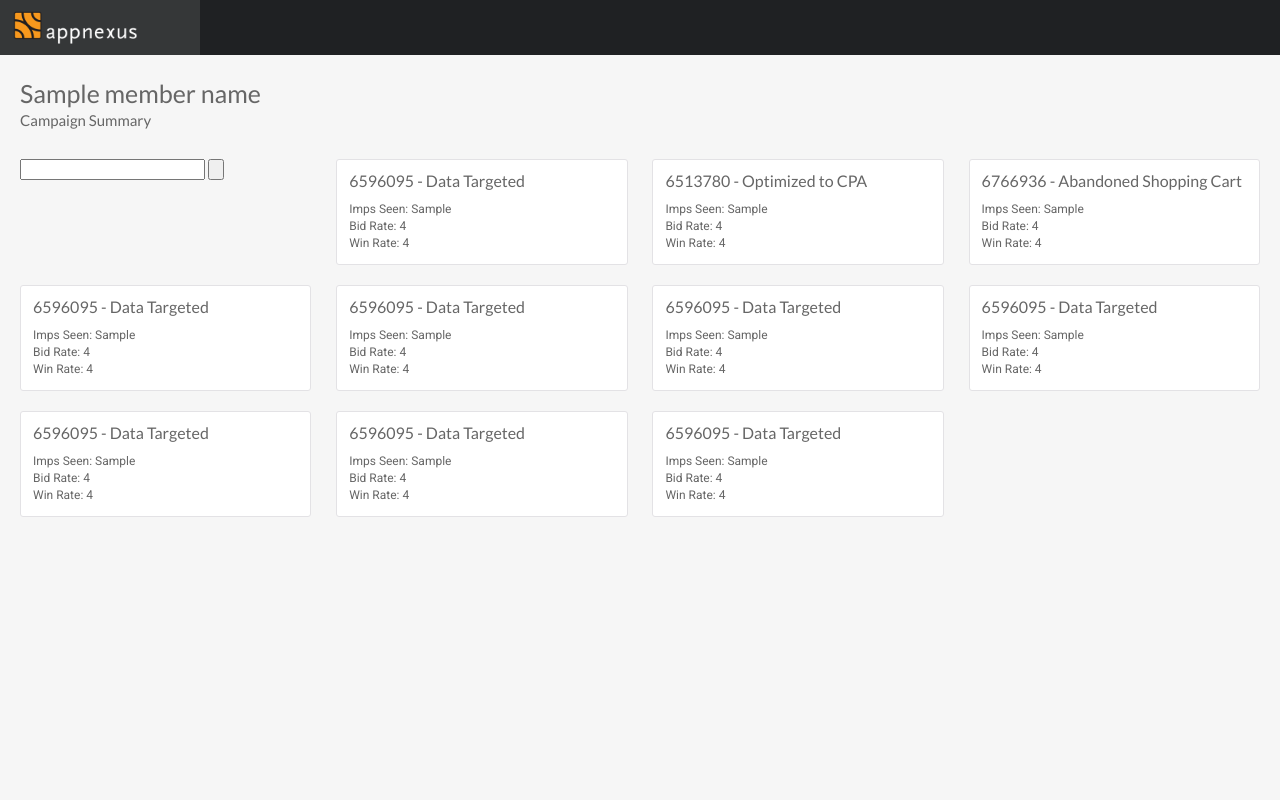
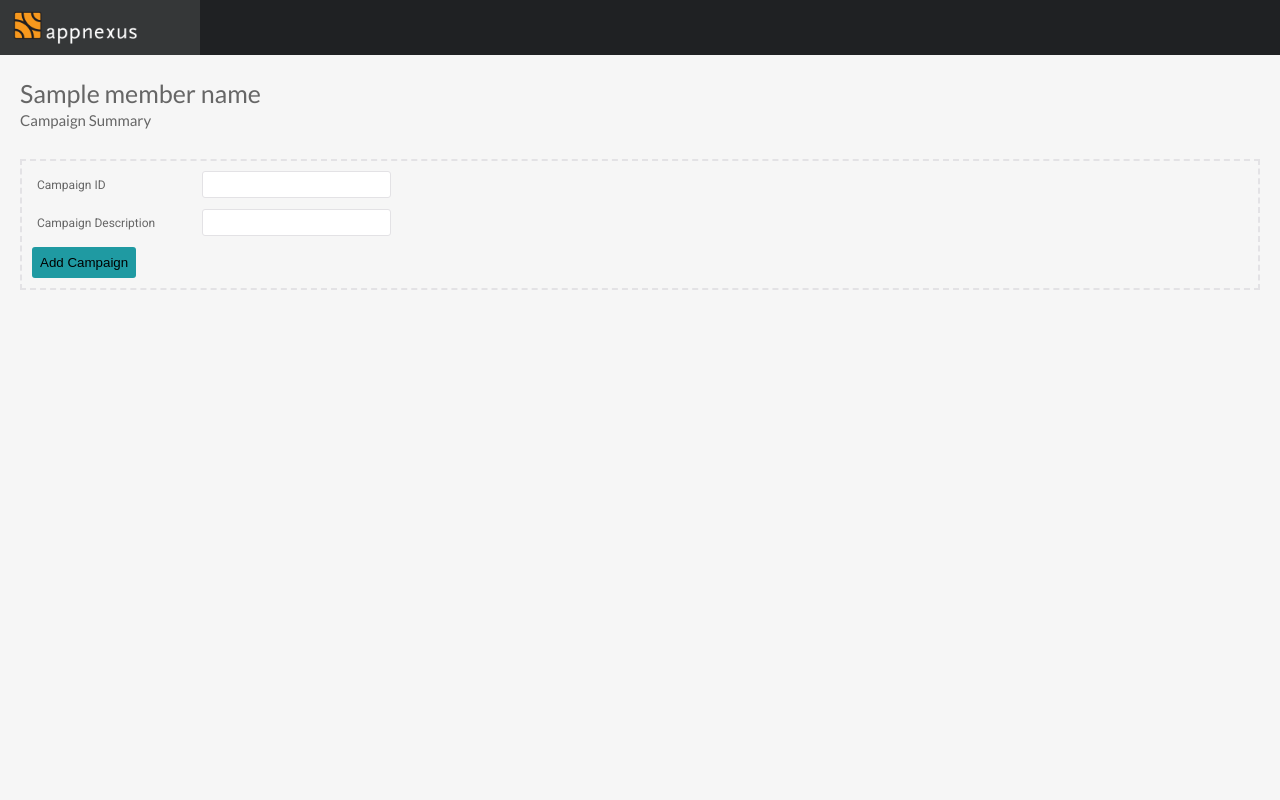
Before and after one commit to RaymondDu/bidder-data-visualization, a Flask app: template app/templates/index_landing.html in a window 1280 px wide. Run offline with Flask 2, Linux system fonts and the light colour scheme; the template is opened without the code that fills it: most values are stand-ins (such as "Sample title", 1, 10 or a date in 2020); parts of the project's set-up code (start-up, migrations or seed data) failed here and were passed over; some libraries are stand-ins or nearby versions.

Commit message:
urim changes 1/27/15 homepage

```diff
--- a/app/run.py
+++ b/app/run.py
@@ -11,7 +11,10 @@
 #when you hit '/' run this function
 def index():
 
-	return render_template('index_landing.html', MemberName="AT&T")
+	campaignlist = [{"id":6596095,"name":"Data Targeted"},{"id":6513780,"name":"Optimized to CPA"},{"id":6766936,"name":"Abandoned Shopping Cart"},{"id":6513786,"name":"Prospecting"}]
+
+	return render_template('index_landing.html', MemberName="AT&T",
+		CampaignList = campaignlist)
 
 @app.route('/campaigns/<campaign_id>')
 
--- a/app/static/css/style.css
+++ b/app/static/css/style.css
@@ -133,6 +133,34 @@
   display: block;
   margin-top: 10px;
 }
+body #content main #add_campaign_form {
+  margin-bottom: 40px;
+  border: 2px dashed #e3e2e5;
+  padding-bottom: 10px;
+  padding-left: 10px;
+}
+body #content main #add_campaign_form label,
+body #content main #add_campaign_form input,
+body #content main #add_campaign_form button {
+  margin-top: 10px;
+  padding: 5px;
+  border-radius: 3px;
+}
+body #content main #add_campaign_form label {
+  display: inline-block;
+  margin-right: 10px;
+  width: 150px;
+}
+body #content main #add_campaign_form input {
+  border: 1px solid #e3e2e5;
+}
+body #content main #add_campaign_form button {
+  display: block;
+  background: #1f9aa2;
+  border: none;
+  padding: 8px;
+  border-radius: 3px;
+}
 body #content main #homepage .container {
   *zoom: 1;
   float: left;
@@ -238,4 +266,6 @@
 }
 .homepage_nav {
   background: transparent !important;
+  min-height: 0px !important;
+  height: 55px !important;
 }
--- a/app/static/css/stylus/style.styl
+++ b/app/static/css/stylus/style.styl
@@ -107,6 +107,27 @@
 				display block
 				margin-top 10px
 			padding 0px 20px
+			#add_campaign_form
+				margin-bottom 40px
+				border 2px dashed #e3e2e5
+				padding-bottom 10px
+				padding-left 10px
+				label, input, button
+					margin-top 10px
+					padding 5px
+					border-radius 3px
+				label
+					display inline-block
+					margin-right 10px
+					width 150px
+				input
+					border 1px solid #e3e2e5
+				button
+					display block
+					background #1F9AA2
+					border none
+					padding 8px
+					border-radius 3px
 			#homepage
 				.container
 					col(1/4, gutter: 2, cycle: 4)
@@ -166,3 +187,5 @@
 
 .homepage_nav
 	background transparent !important
+	min-height 0px !important
+	height 55px !important
--- a/app/static/js/main.js
+++ b/app/static/js/main.js
@@ -16,6 +16,12 @@
 		};
 	});
 
+	function test()
+	{
+		console.log('hello');
+	}
+
+	if (chart) {
 		$('.chart').highcharts({
 			chart: chart,
 			title: title,
@@ -23,6 +29,7 @@
 			yAxis: yAxis,
 			series: series,
 		});
+	};
 
 /*	var campaign_id_list =  [6596095, 6513780, 6766936, 6513786];
 
--- a/app/templates/index_landing.html
+++ b/app/templates/index_landing.html
@@ -16,9 +16,8 @@
         <link rel="stylesheet" href="../static/css/style.css">
 
         <script src="http://ajax.googleapis.com/ajax/libs/jquery/1.8.2/jquery.min.js"></script>
-        <script type="text/javascript">
 
-        </script>
+
         <script src="../static/js/main.js"></script>
     </head>
     <body>
@@ -38,136 +37,29 @@
 
                 <main>
                     <h1>{{ MemberName }}<br><span>Campaign Summary</span></h1>
+
+                    <div id='add_campaign_form'>
+                        <form>
+                            <label>Campaign ID</label><input type='text'><br/>
+                            <label>Campaign Description</label><input type='text'>
+                            <button class="button" type='submit' value='Add Campaign' onclick="test()">Add Campaign</button>
+                        </form>
+                    </div>
                     <div id='homepage'>
-                        <div class='container'>
-                            <form>
-                                <input type='text'>
-                                <input type='submit' value=>
-                            </form>
-                        </div>
-                        <div class='container'>
-                            <a href="/campaigns/6596095" class='campaign' id='total_biddable_imps'>
-                                <h2>6596095 - Data Targeted</h2>
-
-                                <div class='homepage-stats'>
-                                    Imps Seen: {{ ImpsSeen }}<br/>
-                                    Bid Rate: {{ BidRate }}<br/>
-                                    Win Rate: {{ WinRate }}
-                                </div>
-                            </a>
-                        </div>
-                        <div class='container'>
-                            <a href="/campaigns/6513780" class='campaign' id='total_biddable_imps'>
-                                <h2>6513780 - Optimized to CPA</h2>
-
-                                <div class='homepage-stats'>
-                                    Imps Seen: {{ ImpsSeen }}<br/>
-                                    Bid Rate: {{ BidRate }}<br/>
-                                    Win Rate: {{ WinRate }}
-                                </div>
-                            </a>
-                        </div>
-                        <div class='container'>
-                            <a href="/campaigns/6766936" class='campaign' id='total_biddable_imps'>
-                                <h2>6766936 - Abandoned Shopping Cart</h2>
-
-                                <div class='homepage-stats'>
-                                    Imps Seen: {{ ImpsSeen }}<br/>
-                                    Bid Rate: {{ BidRate }}<br/>
-                                    Win Rate: {{ WinRate }}
-                                </div>
-                            </a>
-                        </div>
-                        <div class='container'>
-                            <a href="/campaigns/6596095" class='campaign' id='total_biddable_imps'>
-                                <h2>6596095 - Data Targeted</h2>
-
-                                <div class='homepage-stats'>
-                                    Imps Seen: {{ ImpsSeen }}<br/>
-                                    Bid Rate: {{ BidRate }}<br/>
-                                    Win Rate: {{ WinRate }}
-                                </div>
-                            </a>
-                        </div>
-                        <div class='container'>
-                            <a href="/campaigns/6596095" class='campaign' id='total_biddable_imps'>
-                                <h2>6596095 - Data Targeted</h2>
-
-                                <div class='homepage-stats'>
-                                    Imps Seen: {{ ImpsSeen }}<br/>
-                                    Bid Rate: {{ BidRate }}<br/>
-                                    Win Rate: {{ WinRate }}
-                                </div>
-                            </a>
-                        </div>
-                        <div class='container'>
-                            <a href="/campaigns/6596095" class='campaign' id='total_biddable_imps'>
-                                <h2>6596095 - Data Targeted</h2>
-
-                                <div class='homepage-stats'>
-                                    Imps Seen: {{ ImpsSeen }}<br/>
-                                    Bid Rate: {{ BidRate }}<br/>
-                                    Win Rate: {{ WinRate }}
-                                </div>
-                            </a>
-                        </div>
-                        <div class='container'>
-                            <a href="/campaigns/6596095" class='campaign' id='total_biddable_imps'>
-                                <h2>6596095 - Data Targeted</h2>
-
-                                <div class='homepage-stats'>
-                                    Imps Seen: {{ ImpsSeen }}<br/>
-                                    Bid Rate: {{ BidRate }}<br/>
-                                    Win Rate: {{ WinRate }}
-                                </div>
-                            </a>
-                        </div>
-                        <div class='container'>
-                            <a href="/campaigns/6596095" class='campaign' id='total_biddable_imps'>
-                                <h2>6596095 - Data Targeted</h2>
-
-                                <div class='homepage-stats'>
-                                    Imps Seen: {{ ImpsSeen }}<br/>
-                                    Bid Rate: {{ BidRate }}<br/>
-                                    Win Rate: {{ WinRate }}
-                                </div>
-                            </a>
-                        </div>
-                        <div class='container'>
-                            <a href="/campaigns/6596095" class='campaign' id='total_biddable_imps'>
-                                <h2>6596095 - Data Targeted</h2>
-
-                                <div class='homepage-stats'>
-                                    Imps Seen: {{ ImpsSeen }}<br/>
-                                    Bid Rate: {{ BidRate }}<br/>
-                                    Win Rate: {{ WinRate }}
-                                </div>
-                            </a>
-                        </div>
-                        <div class='container'>
-                            <a href="/campaigns/6596095" class='campaign' id='total_biddable_imps'>
-                                <h2>6596095 - Data Targeted</h2>
-
-                                <div class='homepage-stats'>
-                                    Imps Seen: {{ ImpsSeen }}<br/>
-                                    Bid Rate: {{ BidRate }}<br/>
-                                    Win Rate: {{ WinRate }}
-                                </div>
-                            </a>
-                        </div>
                     </div>
                 </main>
             </section>
 
         <script>
-            var chart_id = {{ chartID|safe }}
-            var series   = {{ series|safe }}
-            var title    = {{ title|safe }}
-            var xAxis    = {{ xAxis|safe }}
-            var yAxis    = {{ yAxis|safe }}
-            var chart    = {{ chart|safe }}
-            var legend   = {{ legend|safe }}
-            var campaignList = {{ CampaignList }}
+            var campaignList = {{ CampaignList|safe }}
+
+            for (x = 0; x < campaignList.length; x++) {
+                campaign_id = campaignList[x]["id"];
+                campaign_name = campaignList[x]["name"];
+                $('#homepage').append("<div class='container'><a href='/campaigns/" + campaign_id + "' class='campaign' id='total_biddable_imps'><h2>" + campaign_id + " - " + campaign_name + "</h2></a></div>");
+                console.log("<div class='container'><a href='/campaigns/" + campaign_id + "' class='campaign' id='total_biddable_imps'><h2>" + campaign_id + " - " + campaign_name + "</h2></a></div>");
+                console.log($("div#homepage"));
+            }
         </script>
         <script src="http://code.highcharts.com/highcharts.js"></script>
     </body>
```
Lines whose indentation alone changed are shown as unchanged.
